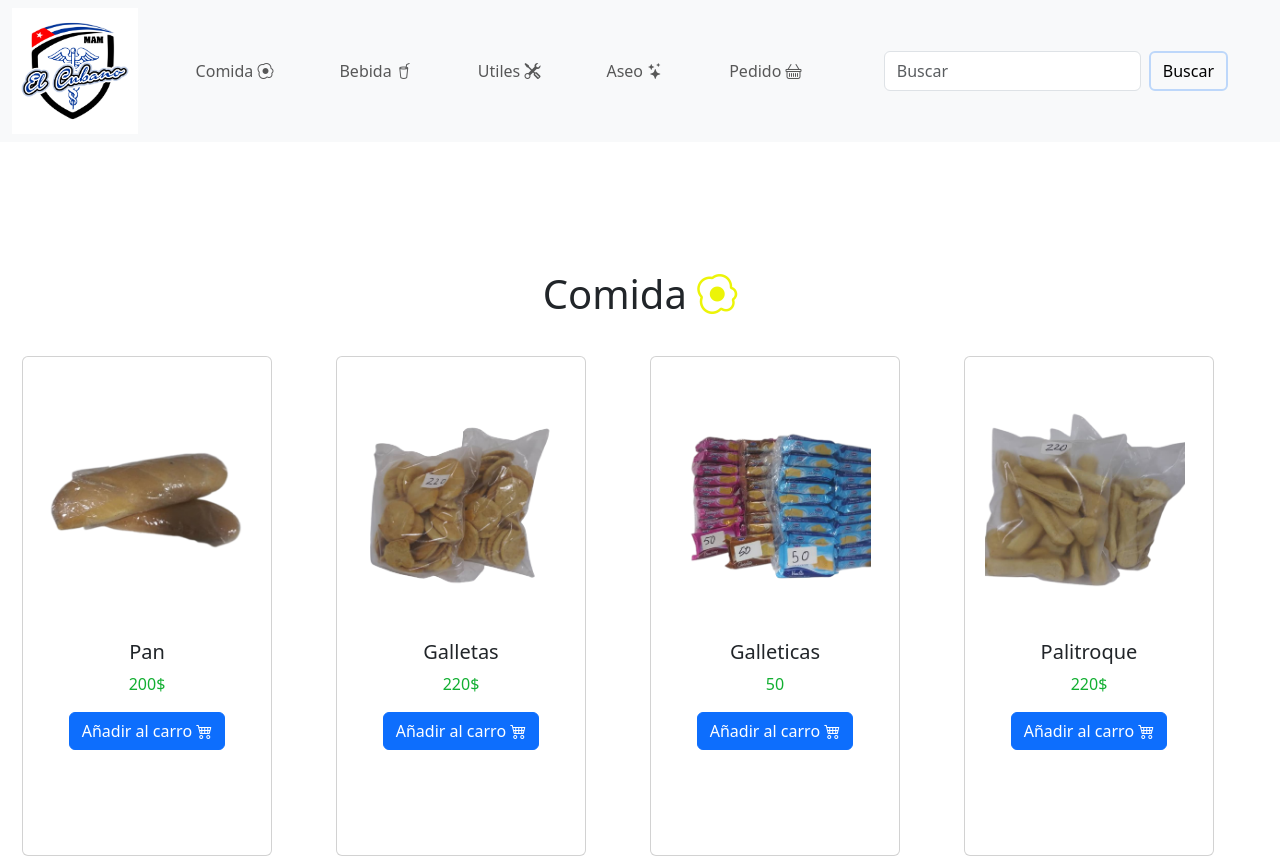
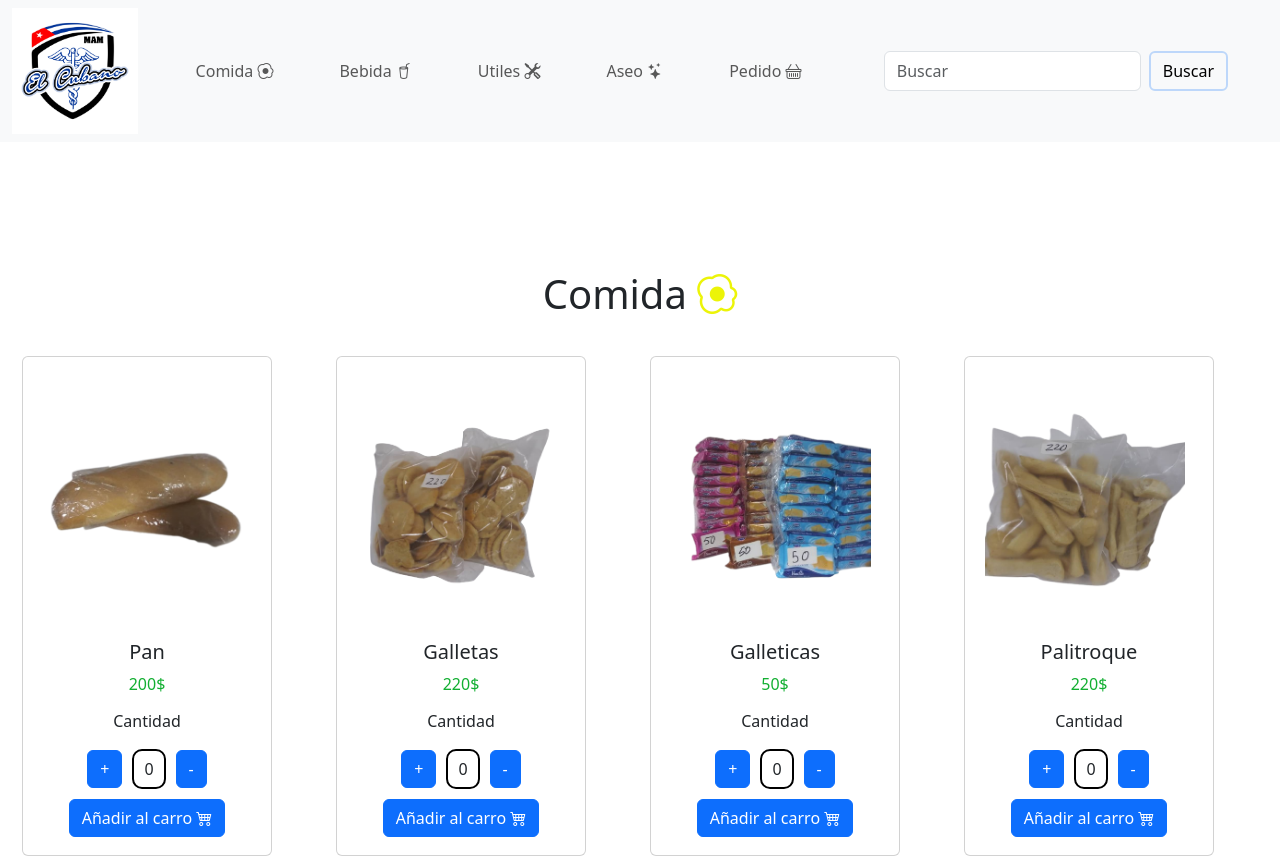
Before and after one commit to EnriqueLabrada/app-comida, a React (Create React App) app: page / in a window 1280 px wide. Shown: the top 858 px of the page. Built offline with nearby package versions, Linux system fonts and the light colour scheme.

Commit message:
Implementacion del control de cantidades

```diff
--- a/src/App.css
+++ b/src/App.css
@@ -22,6 +22,16 @@ main .bi-cup-straw {
 main .bi-stars {
     color: rgb(13, 81, 208);
 }
+
+form div {
+    display: flex;
+    flex-direction: row;
+    max-width: 200px;
+    justify-content: center;
+    align-items: center;
+    padding: 10px;
+}
+
 
 
 .card {
--- a/src/App.js
+++ b/src/App.js
@@ -15,7 +15,7 @@ function App () {
                 <div id='comida-container' className='container-fluid d-flex row' >
                     <Producto nombre={'Pan'} precio={'200$'} alt={'pan'} url={'pan.png'} ></Producto>
                     <Producto nombre={'Galletas'} precio={'220$'} alt={'galletas'} url={'galletas.png'}></Producto>
-                    <Producto nombre={'Galleticas'} precio={'50'} alt={'galleticas'} url={'galleticas.png'}></Producto>
+                    <Producto nombre={'Galleticas'} precio={'50$'} alt={'galleticas'} url={'galleticas.png'}></Producto>
                     <Producto nombre={'Palitroque'} precio={'220$'} alt={'Palitroque'} url={'palitroque.png'}></Producto>
                     <Producto nombre={'Arroz con leche'} precio={'1100$'} alt={'Arroz con leche'} url={'arroz-con-leche.png'}></Producto>
                     <Producto nombre={'Galletas'} precio={'220$'} alt={'Galletas'} url={'galletas.png'}></Producto>
--- a/src/componentes/Producto.jsx
+++ b/src/componentes/Producto.jsx
@@ -3,8 +3,23 @@ import 'bootstrap/dist/css/bootstrap.min.css'
 import 'bootstrap/dist/js/bootstrap'
 import 'bootstrap-icons/font/bootstrap-icons.css'
 import '../hojas-de-estilos/Proucto.css'
+import { useState } from 'react'
+
 
 function Producto ({ precio, nombre, url, alt }) {
+
+    const[cantidad,setCantidad] = useState(0)
+
+    const aumentar = () => {
+        setCantidad(cantidad + 1)
+    }
+
+    const disminuir = () => {
+        if(cantidad > 0) {
+            setCantidad( cantidad - 1)
+        }
+    }
+
     return (
         <div className='col-12 col-md-4 col-lg-3' id='card-cont' >
                 <div className='card' id='card' >
@@ -12,7 +27,15 @@ function Producto ({ precio, nombre, url, alt }) {
                     <div className='card-body' id='prueba'>
                     <h5 className='card-title'>{nombre}</h5>
                     <p className='precio'>{precio}</p>
-                    <a href='#e' className='btn btn-primary'>Añadir al carro <i className='bi bi-cart4'></i></a>
+                    <form >
+                        <h6>Cantidad</h6>
+                        <div className='container cantidad'>
+                            <div id='mas'  className='mas btn btn-primary' onClick={aumentar}> + </div>
+                            <div id='contador'>{cantidad}</div>
+                            <div id='menos' className='menos btn btn-primary'  onClick={disminuir}> - </div>
+                        </div>
+                        <div  className='btn btn-primary'>Añadir al carro <i className='bi bi-cart4'></i></div>
+                    </form>
                     </div>
                 </div>
         </div>
--- a/src/hojas-de-estilos/Proucto.css
+++ b/src/hojas-de-estilos/Proucto.css
@@ -1,6 +1,14 @@
 .card{
     width: 250px;
 
+}
+
+#contador {
+    border: 2px solid black;
+    border-radius: 10px;
+    max-height: 40px;
+    margin-left: 10px;
+    margin-right: 10px;
 }
 
 .card img {
```
